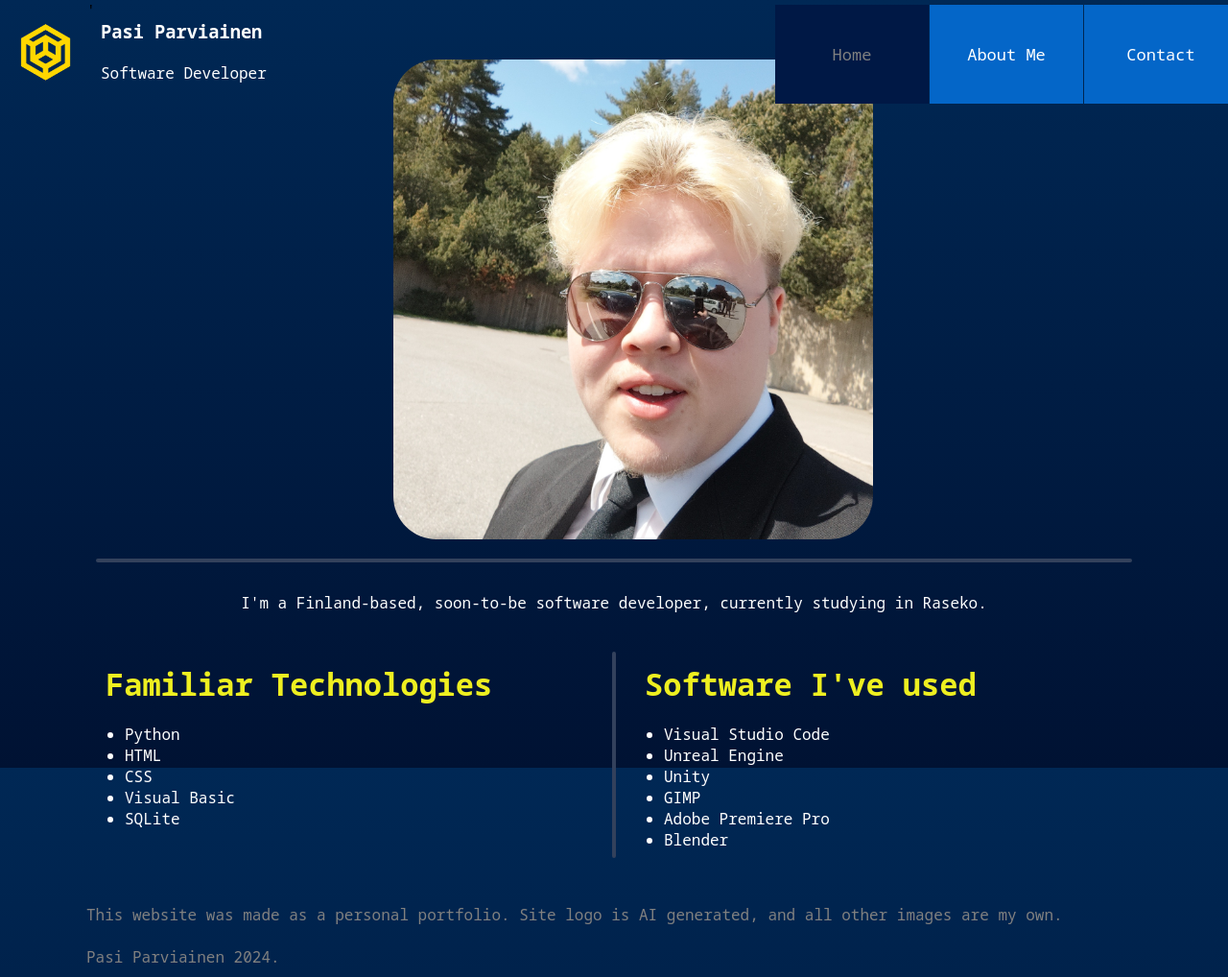
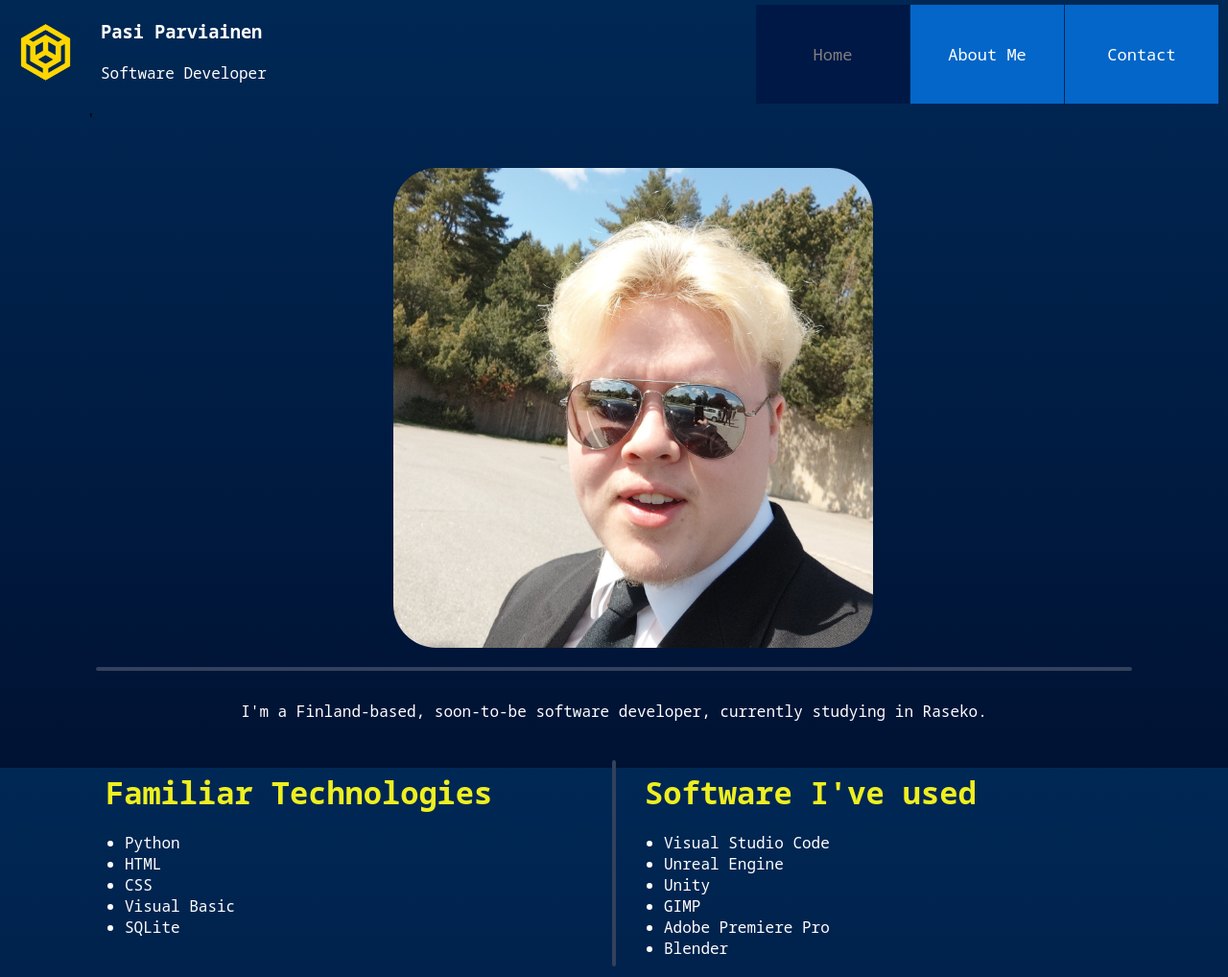
Before and after one commit to PasiParviainen/PasiParviainen.github.io, a plain HTML site: page index.html in a window 1280 px wide. Shown: the top 1018 px of the page at 96% size. Drawn offline with Linux system fonts and the light colour scheme.

Commit message:
Update style.css
navbar

```diff
--- a/style.css
+++ b/style.css
@@ -67,9 +67,6 @@ footer a{
   overflow: hidden;
   margin-left: 10px;
   margin-right: 10px;
-	position: fixed;
-	top: 0;
-	width: 100%;
 }
 
 .navbartop a {
```
